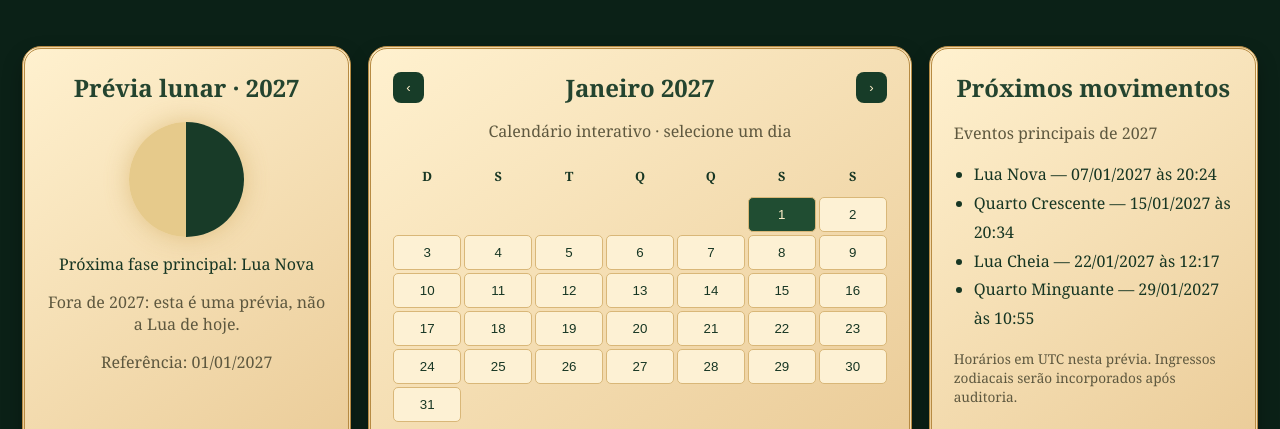
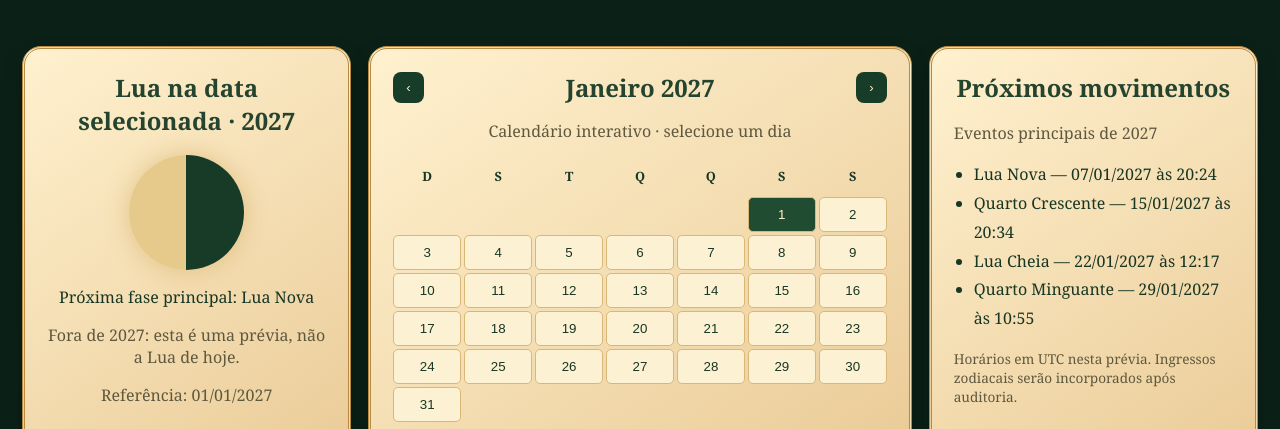
Before and after one commit to Alchemyinfocus/conexao-lunar-2027, a plain HTML site: page landing-dinamica-preview.html in a window 1280 px wide. Shown: the part 371-800 px from the top of the page. Drawn offline with Linux system fonts and the light colour scheme.

Commit message:
Improve dynamic preview date rollover and prevent misleading today label

```diff
--- a/landing-dinamica-preview.html
+++ b/landing-dinamica-preview.html
@@ -5,12 +5,12 @@
 const names=['Janeiro','Fevereiro','Março','Abril','Maio','Junho','Julho','Agosto','Setembro','Outubro','Novembro','Dezembro'];
 const rows=[['2027-01-07T20:24:00Z','Lua Nova'],['2027-01-15T20:34:00Z','Quarto Crescente'],['2027-01-22T12:17:00Z','Lua Cheia'],['2027-01-29T10:55:00Z','Quarto Minguante'],['2027-02-06T15:56:00Z','Lua Nova'],['2027-02-14T07:58:00Z','Quarto Crescente'],['2027-02-20T23:23:00Z','Lua Cheia'],['2027-02-28T05:16:00Z','Quarto Minguante'],['2027-03-08T09:29:00Z','Lua Nova'],['2027-03-15T16:25:00Z','Quarto Crescente'],['2027-03-22T10:44:00Z','Lua Cheia'],['2027-03-30T00:54:00Z','Quarto Minguante']];
 const events=rows.map(([date,name])=>({date:new Date(date),name}));
-const now=new Date();let month=now.getFullYear()===2027?now.getMonth():0,day=now.getFullYear()===2027?now.getDate():1;
+let now=new Date();let month=now.getFullYear()===2027?now.getMonth():0,day=now.getFullYear()===2027?now.getDate():1;
 const $=id=>document.getElementById(id);
-function render(){const ref=new Date(Date.UTC(2027,month,day,12));$('month-title').textContent=names[month]+' 2027';$('selected-date').textContent='Data selecionada: '+day+' de '+names[month]+' de 2027';$('moon-heading').textContent=now.getFullYear()===2027?'A Lua Hoje':'Prévia lunar · 2027';$('reference-date').textContent='Referência: '+ref.toLocaleDateString('pt-BR',{timeZone:'UTC'});$('moon-explain').textContent=now.getFullYear()===2027?'Informações relativas ao dia selecionado.':'Fora de 2027: esta é uma prévia, não a Lua de hoje.';
+function render(){now=new Date();const ref=new Date(Date.UTC(2027,month,day,12));$('month-title').textContent=names[month]+' 2027';$('selected-date').textContent='Data selecionada: '+day+' de '+names[month]+' de 2027';$('moon-heading').textContent=now.getFullYear()===2027&&month===now.getMonth()&&day===now.getDate()?'A Lua Hoje':'Lua na data selecionada · 2027';$('reference-date').textContent='Referência: '+ref.toLocaleDateString('pt-BR',{timeZone:'UTC'});$('moon-explain').textContent=now.getFullYear()===2027?'Dados de referência para a data selecionada; a fase exata ainda requer validação.':'Fora de 2027: esta é uma prévia, não a Lua de hoje.';
 const prior=events.filter(e=>e.date<=ref).pop();$('moon-phase').textContent=prior?'Última fase principal: '+prior.name:'Próxima fase principal: Lua Nova';
 const grid=$('days');grid.replaceChildren();['D','S','T','Q','Q','S','S'].forEach(w=>{const b=document.createElement('span');b.className='weekday';b.textContent=w;grid.append(b)});const first=new Date(2027,month,1).getDay(),count=new Date(2027,month+1,0).getDate();for(let i=0;i<first;i++)grid.append(document.createElement('span'));for(let i=1;i<=count;i++){const b=document.createElement('button');b.className='day'+(i===day?' selected':'');b.textContent=i;b.onclick=()=>{day=i;render()};grid.append(b)}
 const list=$('events');list.replaceChildren();const next=events.filter(e=>e.date>=ref).slice(0,4);if(!next.length){const li=document.createElement('li');li.textContent='Outros meses: eventos serão adicionados na versão completa.';list.append(li)}next.forEach(e=>{const li=document.createElement('li');li.textContent=e.name+' — '+e.date.toLocaleDateString('pt-BR',{timeZone:'UTC'})+' às '+e.date.toLocaleTimeString('pt-BR',{timeZone:'UTC',hour:'2-digit',minute:'2-digit'});list.append(li)})}
-$('prev').onclick=()=>{month=(month+11)%12;day=1;render()};$('next').onclick=()=>{month=(month+1)%12;day=1;render()};render();
+$('prev').onclick=()=>{month=Math.max(0,month-1);day=1;render()};$('next').onclick=()=>{month=Math.min(11,month+1);day=1;render()};render();setInterval(()=>{const current=new Date();if(current.toDateString()!==now.toDateString()){const wasToday=now.getFullYear()===2027&&month===now.getMonth()&&day===now.getDate();now=current;if(wasToday&&current.getFullYear()===2027){month=current.getMonth();day=current.getDate()}render()}},60000);
 })();
 </script></body></html>
```
